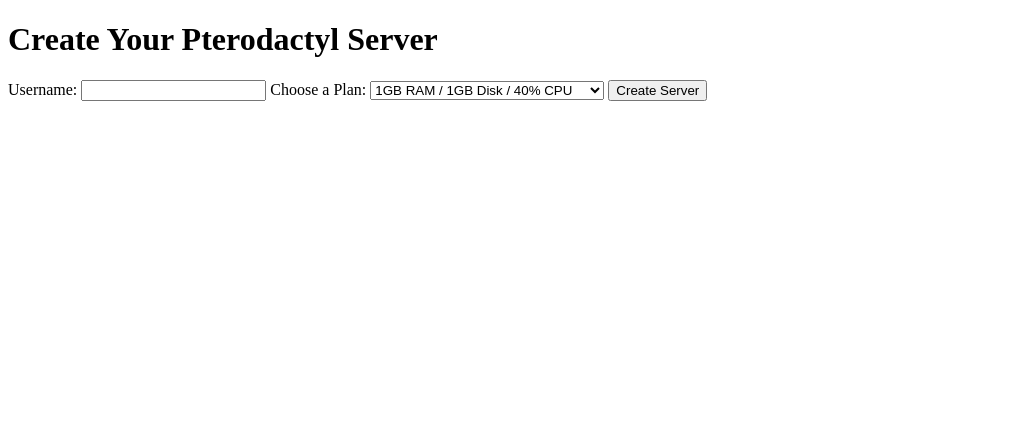
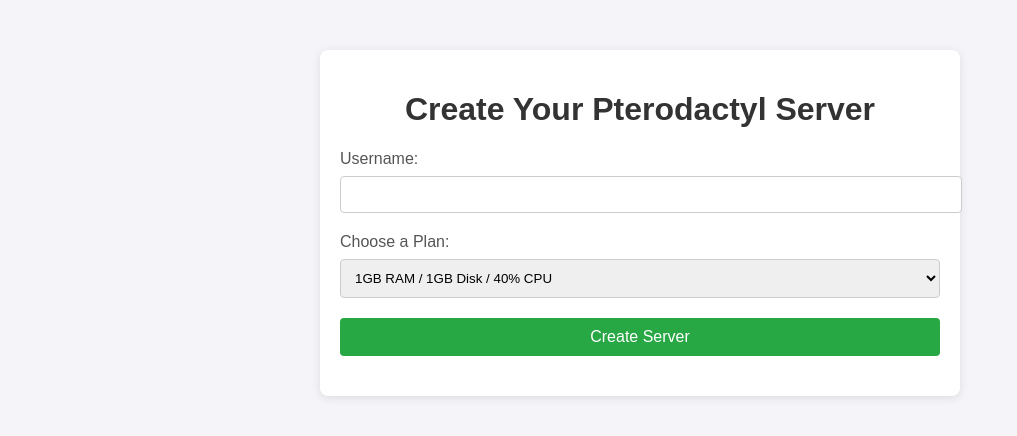
Before and after one commit to rifky29gntng/cpanel, a plain HTML site: page index.html in a window 1280 px wide. Shown: the whole page, without its empty margins (0-1017 px from the left). Drawn offline with Linux system fonts and the light colour scheme.

Commit message:
Update index.html

```diff
--- a/index.html
+++ b/index.html
@@ -4,7 +4,59 @@
     <meta charset="UTF-8">
     <meta name="viewport" content="width=device-width, initial-scale=1.0">
     <title>Create Pterodactyl Server</title>
-    <link rel="stylesheet" href="style.css">
+    <style>
+        body {
+            font-family: Arial, sans-serif;
+            background-color: #f4f4f9;
+            margin: 0;
+            padding: 0;
+        }
+        .container {
+            width: 90%;
+            max-width: 600px;
+            margin: 50px auto;
+            padding: 20px;
+            background-color: white;
+            border-radius: 8px;
+            box-shadow: 0 2px 10px rgba(0, 0, 0, 0.1);
+        }
+        h1 {
+            text-align: center;
+            color: #333;
+        }
+        label {
+            display: block;
+            margin-bottom: 8px;
+            color: #555;
+        }
+        input[type="text"], select {
+            width: 100%;
+            padding: 10px;
+            margin-bottom: 20px;
+            border: 1px solid #ccc;
+            border-radius: 4px;
+        }
+        button {
+            width: 100%;
+            padding: 10px;
+            background-color: #28a745;
+            color: white;
+            border: none;
+            border-radius: 4px;
+            font-size: 16px;
+            cursor: pointer;
+            transition: background-color 0.3s;
+        }
+        button:hover {
+            background-color: #218838;
+        }
+        #response-message {
+            margin-top: 20px;
+            text-align: center;
+            font-size: 18px;
+            color: #555;
+        }
+    </style>
 </head>
 <body>
     <div class="container">
```
